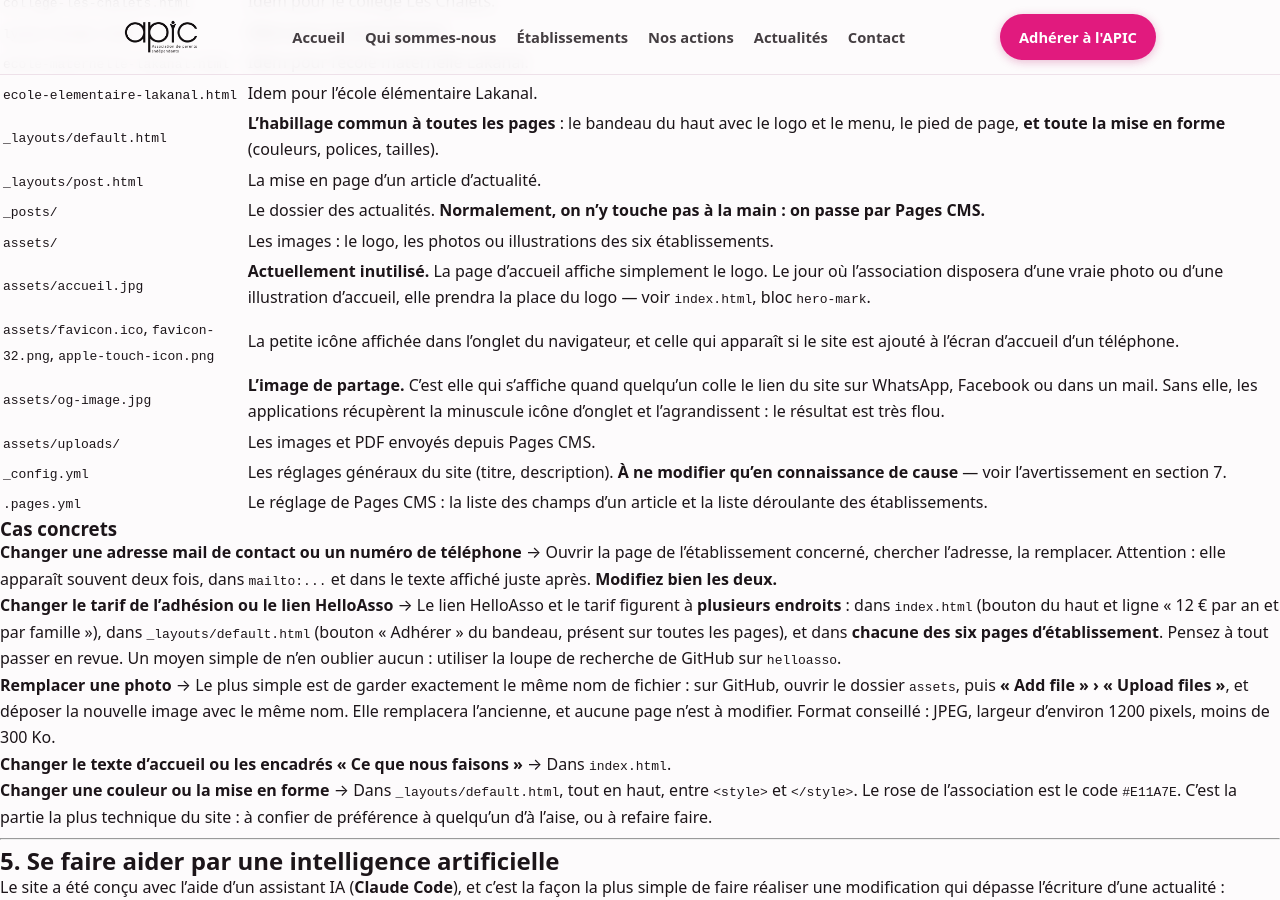
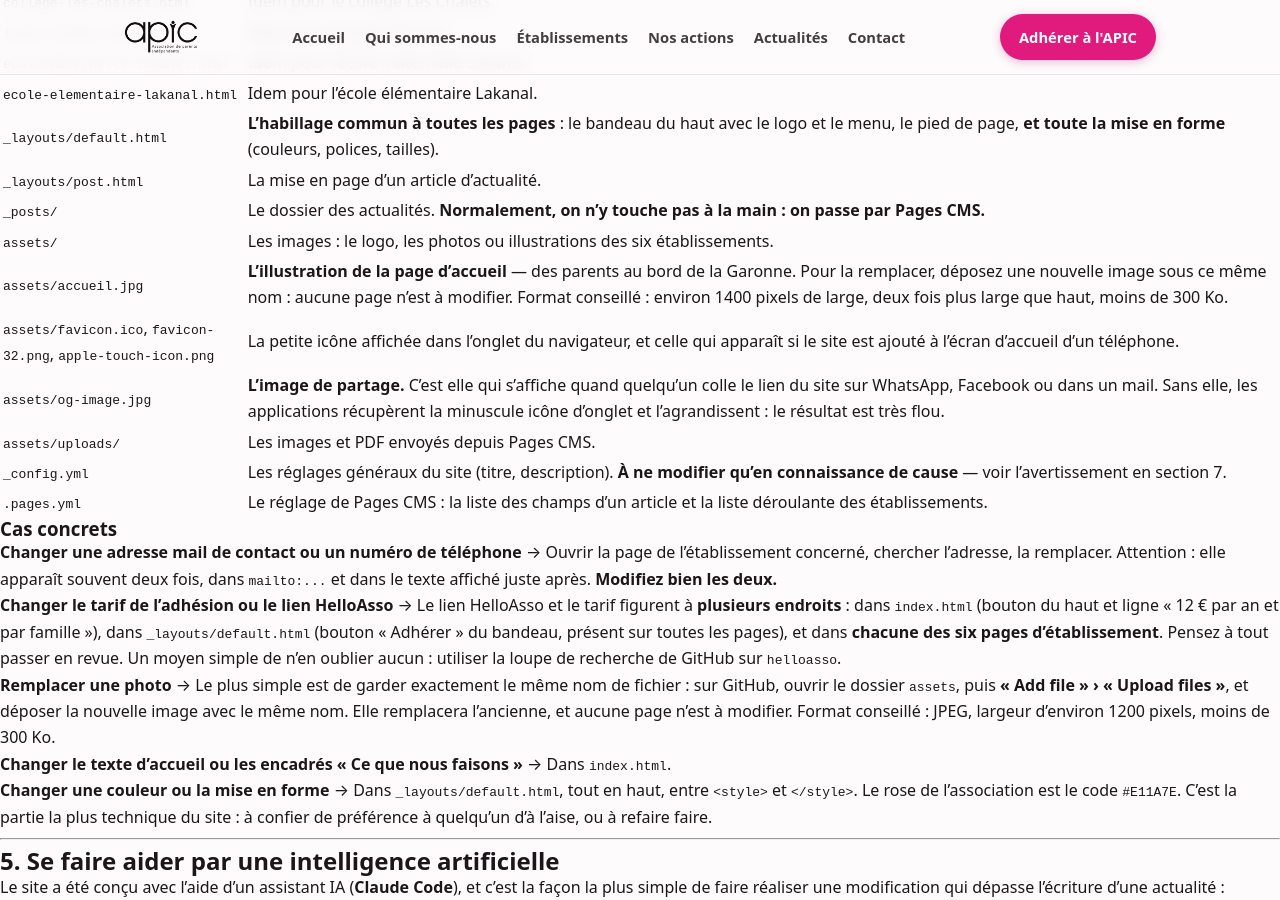
Before and after one commit to apic-parents/apic-parents-site, a Jekyll site: the page built from GUIDE-DU-SITE.md, in a window 1280 px wide and 900 px high, scrolled down 2562 px. Built offline with Jekyll 4.4.1, drawn with Linux system fonts in a browser that asks for light colours; our own code applies the rules of GitHub Pages for plain Markdown files.

Commit message:
Add files via upload

```diff
--- a/GUIDE-DU-SITE.md
+++ b/GUIDE-DU-SITE.md
@@ -115,7 +115,7 @@
 | `_layouts/post.html` | La mise en page d'un article d'actualité. |
 | `_posts/` | Le dossier des actualités. **Normalement, on n'y touche pas à la main : on passe par Pages CMS.** |
 | `assets/` | Les images : le logo, les photos ou illustrations des six établissements. |
-| `assets/accueil.jpg` | **Actuellement inutilisé.** La page d'accueil affiche simplement le logo. Le jour où l'association disposera d'une vraie photo ou d'une illustration d'accueil, elle prendra la place du logo — voir `index.html`, bloc `hero-mark`. |
+| `assets/accueil.jpg` | **L'illustration de la page d'accueil** — des parents au bord de la Garonne. Pour la remplacer, déposez une nouvelle image sous ce même nom : aucune page n'est à modifier. Format conseillé : environ 1400 pixels de large, deux fois plus large que haut, moins de 300 Ko. |
 | `assets/favicon.ico`, `favicon-32.png`, `apple-touch-icon.png` | La petite icône affichée dans l'onglet du navigateur, et celle qui apparaît si le site est ajouté à l'écran d'accueil d'un téléphone. |
 | `assets/og-image.jpg` | **L'image de partage.** C'est elle qui s'affiche quand quelqu'un colle le lien du site sur WhatsApp, Facebook ou dans un mail. Sans elle, les applications récupèrent la minuscule icône d'onglet et l'agrandissent : le résultat est très flou. |
 | `assets/uploads/` | Les images et PDF envoyés depuis Pages CMS. |
--- a/index.html
+++ b/index.html
@@ -17,8 +17,8 @@
         <li>depuis <b>1989</b></li>
       </ul>
     </div>
-    <div class="hero-mark">
-      <img src="{{ '/assets/logo.png' | relative_url }}" alt="">
+    <div class="hero-img">
+      <img src="{{ '/assets/accueil.jpg' | relative_url }}" alt="Des parents discutent au bord de la Garonne à Toulouse, devant le Pont-Neuf et le dôme de la Grave">
     </div>
   </div>
 </section>
```
